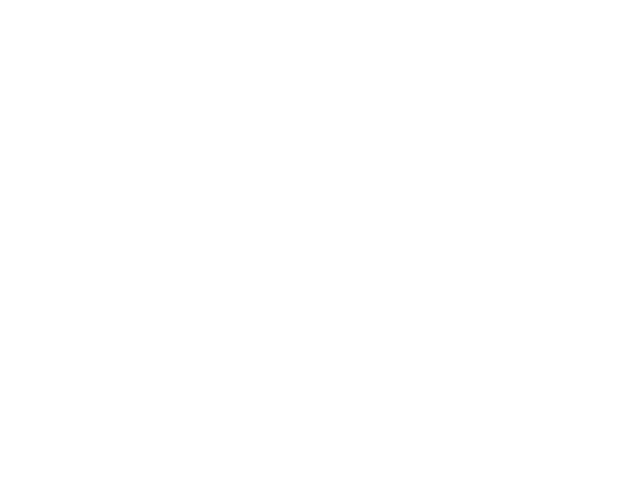
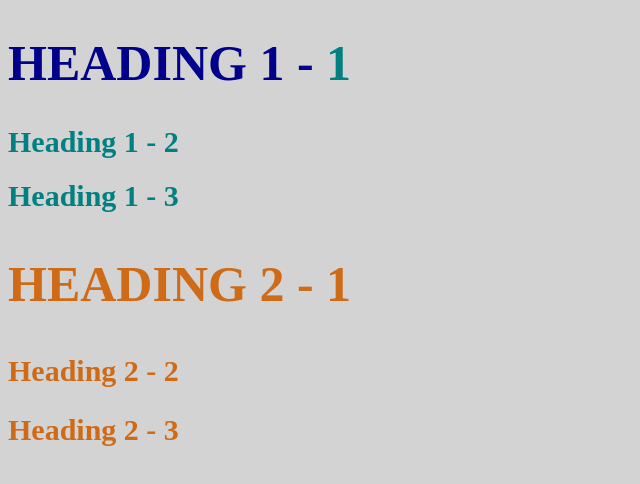
Before and after one commit to Kasimkaizer/Cartoon-hero, a plain HTML site: page opening.html in a window 1280 px wide. Shown: the whole page, without its empty margins (0-640 px from the left). Drawn offline with Linux system fonts and the light colour scheme.

Commit message:
created css file for opening

```diff
--- /dev/null
+++ b/css/opening.css
@@ -0,0 +1,21 @@
+body {
+  background-color: lightgray;
+}
+h1 {
+  font-size: 30px;
+  color: teal;
+}
+h2 {
+  font-size: 20px;
+  color: rgb(207, 106, 23);
+}
+.big {
+  font-size: 50px;
+  text-transform: uppercase;
+}
+.small {
+  font-size: 30px;
+}
+h1 span {
+  color: darkblue;
+}
--- a/opening.html
+++ b/opening.html
@@ -3,7 +3,16 @@
   <head>
     <meta charset="UTF-8" />
     <meta name="viewport" content="width=device-width, initial-scale=1.0" />
-    <title>Document</title>
+    <title>Style</title>
+    <link rel="stylesheet" href="css/opening.css" />
   </head>
-  <body></body>
+  <body>
+    <span></span>
+    <h1 class="big"><span>Heading 1 - </span>1</h1>
+    <h1 class="small">Heading 1 - 2</h1>
+    <h1 class="small">Heading 1 - 3</h1>
+    <h2 class="big">Heading 2 - 1</h2>
+    <h2 class="small">Heading 2 - 2</h2>
+    <h2 class="small">Heading 2 - 3</h2>
+  </body>
 </html>
```
